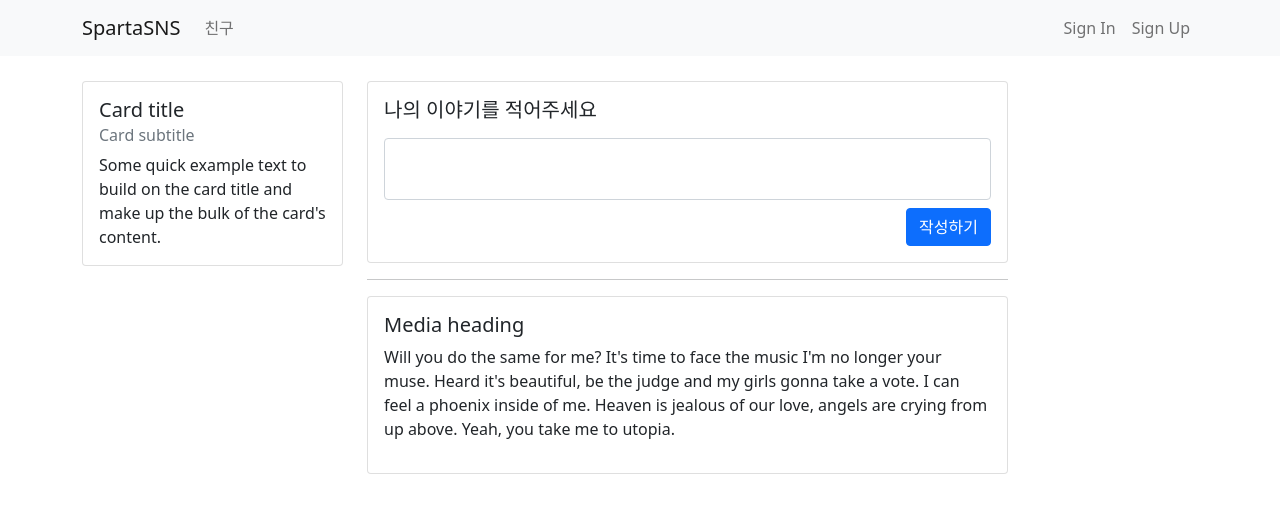
After one commit to kgh3489/SNS-django, a Django app: page /tweet/ in a window 1280 px wide. The commit adds this page. Shown: the top 513 px of the page. Run offline with Django 3.2, Linux system fonts and the light colour scheme.

Commit message:
twwet 앱 추가

```diff
--- a/mySpartaSNS/urls.py
+++ b/mySpartaSNS/urls.py
@@ -22,4 +22,5 @@ urlpatterns = [
     path('test/', views.base_response, name='first_test'),
     path('first/', views.first_view, name='first_view'),
     path('', include('user.urls')),
+    path('', include('tweet.urls')),
 ]
--- /dev/null
+++ b/templates/tweet/home.html
@@ -0,0 +1,72 @@
+<!-- templates/tweet/home.html -->
+{% extends 'base.html' %}
+
+{% block content %}
+    <div class="container timeline-container">
+        <div class="row">
+            <!-- 왼쪽 컬럼 -->
+            <div class="col-md-3">
+                <div class="card">
+                    <div class="card-body">
+                        <h5 class="card-title">Card title</h5>
+                        <h6 class="card-subtitle mb-2 text-muted">Card subtitle</h6>
+                        <p class="card-text">Some quick example text to build on the card title and make up the bulk of
+                            the card's content.</p>
+
+                    </div>
+                </div>
+            </div>
+            <!-- 오른 쪽 컬럼-->
+            <div class="col-md-7">
+                <!-- 글을 작성 하는 곳 -->
+                <div class="row mb-2">
+                    <div class="col-md-12">
+                        <div class="card">
+                            <div class="card-body">
+                                <div class="media">
+                                    <div class="media-body">
+                                        <h5 class="mt-0">나의 이야기를 적어주세요</h5>
+                                        <p>
+                                        <form>
+                                            <div class="form-group mb-2">
+                                                <textarea class="form-control" style="resize: none" name='my-content' id="my-content"></textarea>
+                                            </div>
+                                            <button type="submit" class="btn btn-primary" style="float:right;">작성하기</button>
+                                        </form>
+                                        </p>
+                                    </div>
+                                </div>
+                            </div>
+                        </div>
+                    </div>
+                </div>
+                <hr>
+                <!-- 작성 된 글이 나오는 곳 -->
+                <div class="row">
+                    <div class="col-md-12">
+                        <div class="card">
+                            <div class="card-body">
+                                <div class="media">
+                                    <div class="media-body">
+                                        <h5 class="mt-0">Media heading</h5>
+                                        <p>Will you do the same for me? It's time to face the music I'm no longer your
+                                            muse.
+                                            Heard it's
+                                            beautiful, be the judge and my girls gonna take a vote. I can feel a phoenix
+                                            inside
+                                            of me.
+                                            Heaven is
+                                            jealous of our love, angels are crying from up above. Yeah, you take me to
+                                            utopia.</p>
+                                    </div>
+                                </div>
+                            </div>
+                        </div>
+                    </div>
+                </div>
+
+            </div>
+            <div class="col-md-2"></div>
+        </div>
+    </div>
+{% endblock %}
--- a/templates/user/signin.html
+++ b/templates/user/signin.html
@@ -26,3 +26,4 @@
 
         </div>
     </div>
+{% endblock %}
--- /dev/null
+++ b/tweet/urls.py
@@ -0,0 +1,8 @@
+# tweet/urls.py
+from django.urls import path
+from . import views
+
+urlpatterns = [
+    path('', views.home, name='home'), # 127.0.0.1:8000 과 views.py 폴더의 home 함수 연결
+    path('tweet/', views.tweet, name='tweet') # 127.0.0.1:8000/tweet 과 views.py 폴더의 tweet 함수 연결
+]
--- a/tweet/views.py
+++ b/tweet/views.py
@@ -1,3 +1,12 @@
-from django.shortcuts import render
+from django.shortcuts import render, redirect
 
-# Create your views here.
+def home(request):
+    user = request.user.is_authenticated #유저가 로그인(인증)이 되어있는지 확인
+    if user:
+        return redirect('/tweet')
+    else:
+        return redirect('/sign-in')
+
+def tweet(request):
+    if request.method == 'GET':
+        return render(request, 'tweet/home.html')
```
Also changed, not shown: user/migrations/0002_auto_20210902_1533.py (added).
